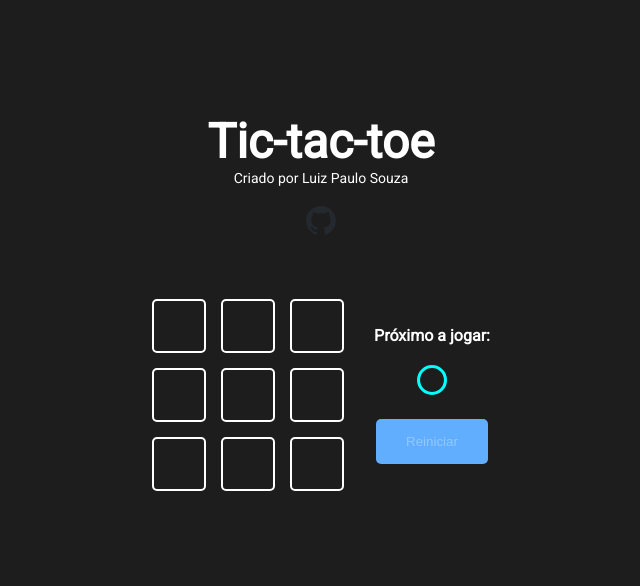
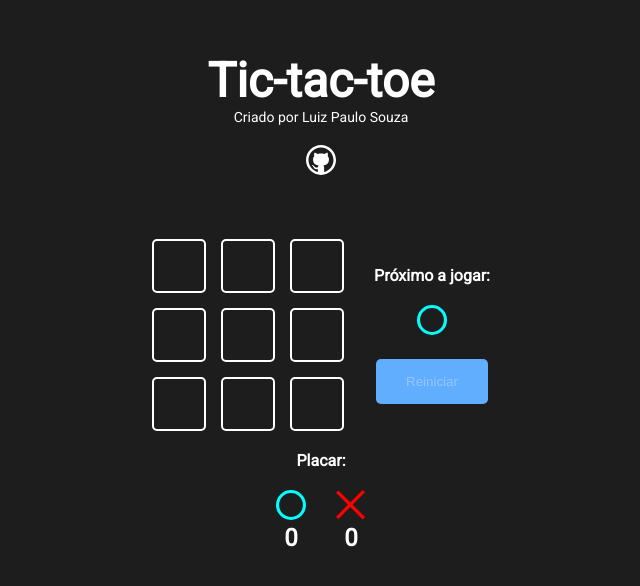
Before and after one commit to lpcsouza/tic-tac-toe, a Next.js app: page / in a window 1280 px wide. Shown: the part 118-704 px from the top of the page, without its empty margins (319-959 px from the left). Built offline with nearby package versions, Linux system fonts and the light colour scheme.

Commit message:
criado o placar

```diff
--- a/src/components/game/Game.jsx
+++ b/src/components/game/Game.jsx
@@ -2,6 +2,7 @@ import { useState, useEffect } from "react"
 import styles from "./Game.module.css"
 import GameOption from "../gameOption/GameOption"
 import GameInfo from "../gameInfo/GameInfo"
+import Score from "../score/Score"
 
 const winnerTable = [
   [0, 1, 2],
@@ -67,6 +68,7 @@ function Game() {
   })
 
   return (
+    <>
       <div className={styles.gameContent}>
         <div className={styles.game}>
           {gameState.map((value, pos) => (
@@ -87,6 +89,8 @@ function Game() {
           isDraw={draw}
         />
       </div>
+      <Score />
+    </>
   )
 }
 
--- a/src/components/game/Game.module.css
+++ b/src/components/game/Game.module.css
@@ -8,6 +8,7 @@
   display: flex;
   gap: 30px;
   align-items: center;
+  margin-bottom: 20px;
 }
 
 @media screen and (max-width: 400px) {
--- /dev/null
+++ b/src/components/score/Score.jsx
@@ -0,0 +1,22 @@
+import styles from "./Score.module.css"
+import Icon from "../icon/Icon"
+
+function Score() {
+  return (
+    <>
+      <h4>Placar:</h4>
+      <div className={styles.score}>
+        <div className={styles.scoreContent}>
+          <Icon iconName="circle" />
+          <h2>0</h2>
+        </div>
+        <div className={styles.scoreContent}>
+          <Icon iconName="x" />
+          <h2>0</h2>
+        </div>
+      </div>
+    </>
+  )
+}
+
+export default Score
--- /dev/null
+++ b/src/components/score/Score.module.css
@@ -0,0 +1,11 @@
+.score {
+  display: flex;
+  gap: 30px;
+  margin-top: 20px;
+}
+
+.scoreContent {
+  display: flex;
+  flex-direction: column;
+  align-items: center;
+}
```
Also changed, not shown: public/icons/github.svg. Lines whose indentation alone changed are shown as unchanged.
